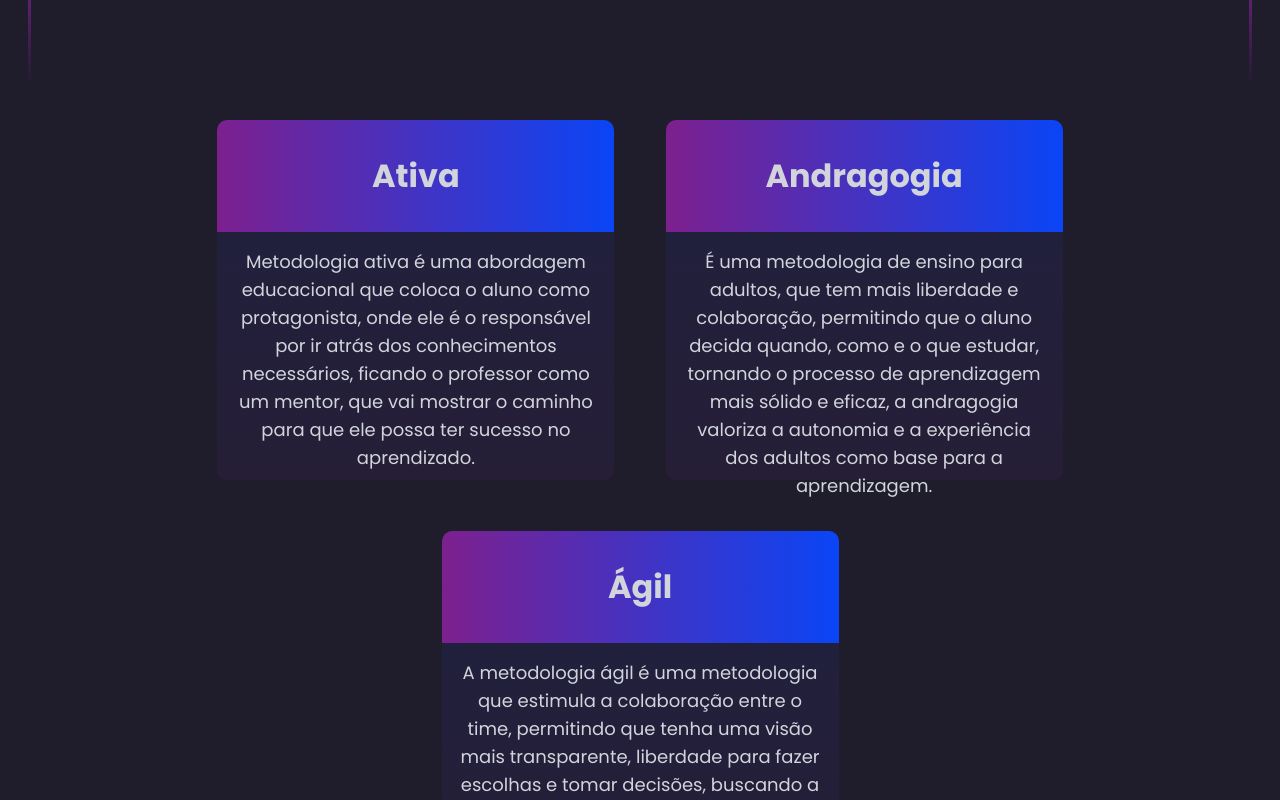
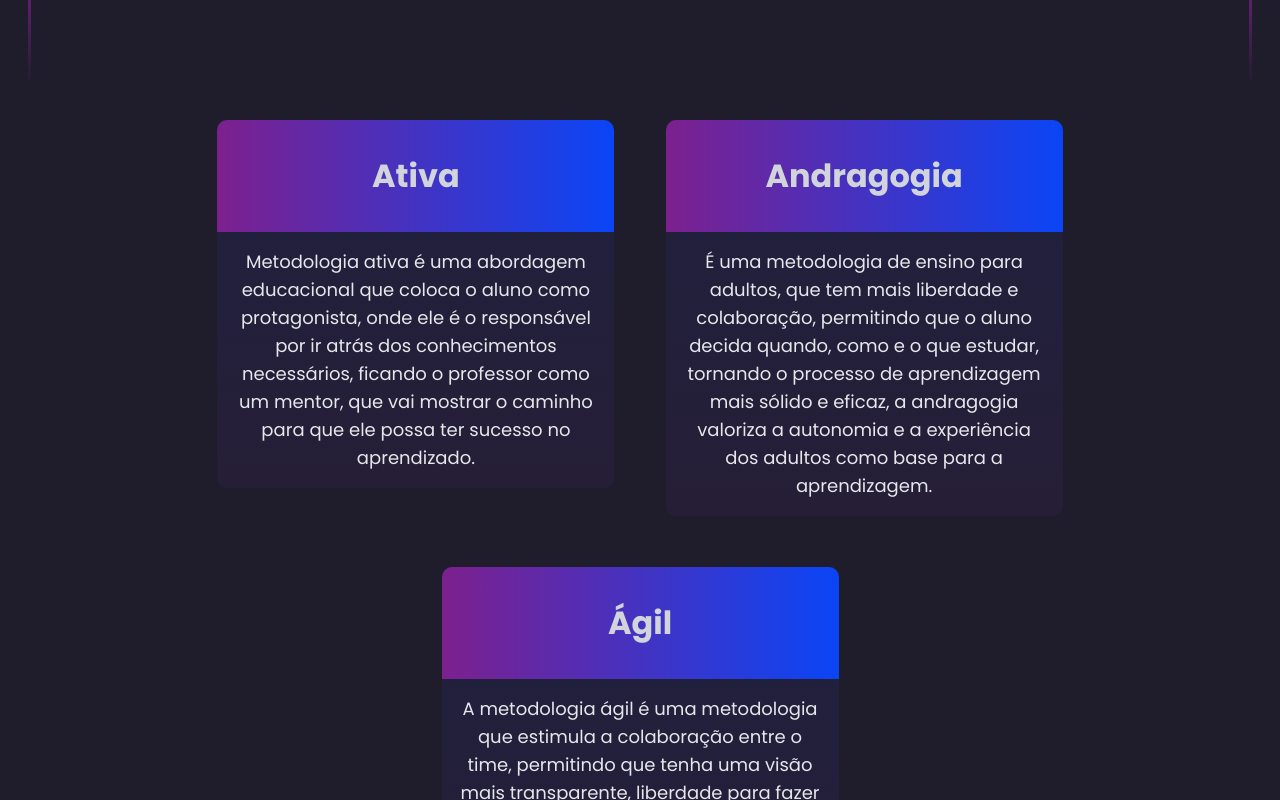
Before and after one commit to joabesnts09/desafio-union-app, a Next.js app: page / in a window 1280 px wide. Shown: the part 1700-2500 px from the top of the page. Built offline with nearby package versions, Linux system fonts and the light colour scheme.

Commit message:
fix: responsive design in pillars/cardPirllar

```diff
--- a/src/components/pillars/cardPillar/index.tsx
+++ b/src/components/pillars/cardPillar/index.tsx
@@ -6,15 +6,15 @@ export interface ICardPilar {
 export const CardPilar = ({ title, description }: ICardPilar) => {
   return (
     <>
-      <div className='w-[341px] lg:w-[397px]'>
+      <div className='w-full max-w-[341px] lg:min-w-[397px] lg:amx-w-[397px] lg-plus:max-w-[635.2px]'>
         <header className='w-full flex items-center justify-center bg-gradient-to-r from-[#7D208E] to-[#0A45F6] py-5 px-14 rounded-t-[10px] lg:py-10 lg:px-[92px]'>
           <h3 className='text-2xl font-bold text-gray-300 lg:text-[32px]'>
             {title}
           </h3>
         </header>
 
-        <div className='w-full h-[248px] p-4 bg-gradient-to-b from-[#21203C] to-[#261E37] rounded-b-[10px]'>
-          <p className='text-base text-gray-300 text-center lg:text-lg'>
+        <div className='w-full h-max p-4 bg-gradient-to-b from-[#21203C] to-[#261E37] rounded-b-[10px]'>
+          <p className='text-base text-gray-200 text-center lg:text-lg'>
             {description}
           </p>
         </div>
--- a/src/components/pillars/index.tsx
+++ b/src/components/pillars/index.tsx
@@ -24,7 +24,7 @@ export const Pillars = () => {
       <section className='w-full flex justify-center mt-[2px] bg-[#1F1D2B] rounded-[20px]'>
         <div className='w-full lg:w-[1234px] xl:w-[1224px] lg-plus:w-[1256px] bg-[#1F1D2B] rounded-[20px]'>
           <div
-            className=' relative w-full border-t-[3px] border-l-[3px] border-r-[3px] border-transparent bg-clip-padding rounded-t-[20px] p-4'
+            className='relative w-full border-t-[3px] border-l-[3px] border-r-[3px] border-transparent bg-clip-padding rounded-t-[20px] p-4'
             style={{
               backgroundImage:
                 'linear-gradient(#1F1D2B, #1F1D2B), linear-gradient(180deg, #0A45F6, #7D208E, #221E2F)',
@@ -48,7 +48,7 @@ export const Pillars = () => {
                 </h2>
               </header>
 
-              <div className='w-full py-6 px-4 pb-3 bg-[#1F1D2B] md:px-20 md:py-[50px] lg:mb-10'>
+              <div className='w-full py-6 px-4 pb-3 bg-[#1F1D2B] md:px-20 md:py-[50px] lg:mb-10 lg-plus:mb-0'>
                 <p className='text-center z-10 text-base md:text-2xl'>
                   Os pilares que sustentam o formato inovador de aprendizagem do
                   Union é a junção de incríveis metodologias!
@@ -57,7 +57,7 @@ export const Pillars = () => {
             </div>
           </div>
 
-          <div className='mt-10 flex flex-col items-center gap-16 md:flex-row md:flex-wrap md:justify-center md:gap-[51.2px]'>
+          <div className='mt-10 flex flex-col items-center gap-16 md:flex-row md:flex-wrap md:justify-center md:items-start md:gap-[51.2px] lg-plus:flex-nowrap lg-plus:mt-32 lg-plus:gap-[31.2px]'>
             {cardsData.map((card, index) => (
               <CardPilar
                 key={index}
```
